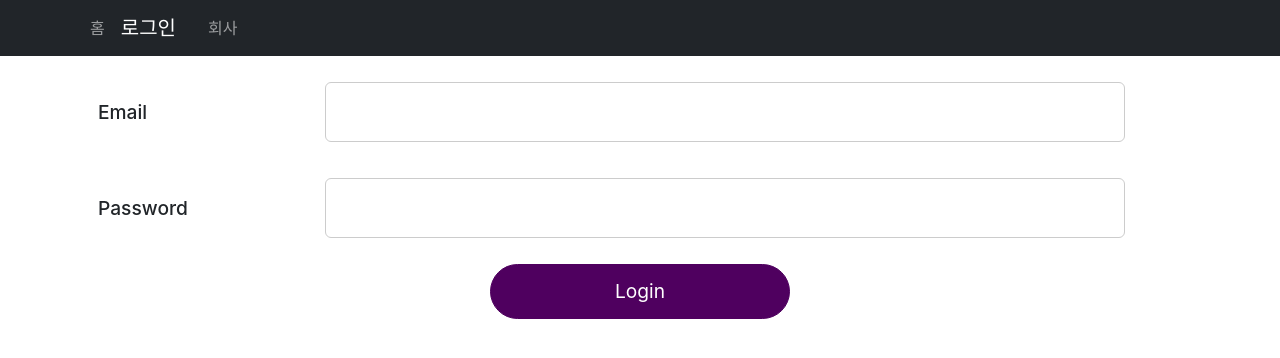
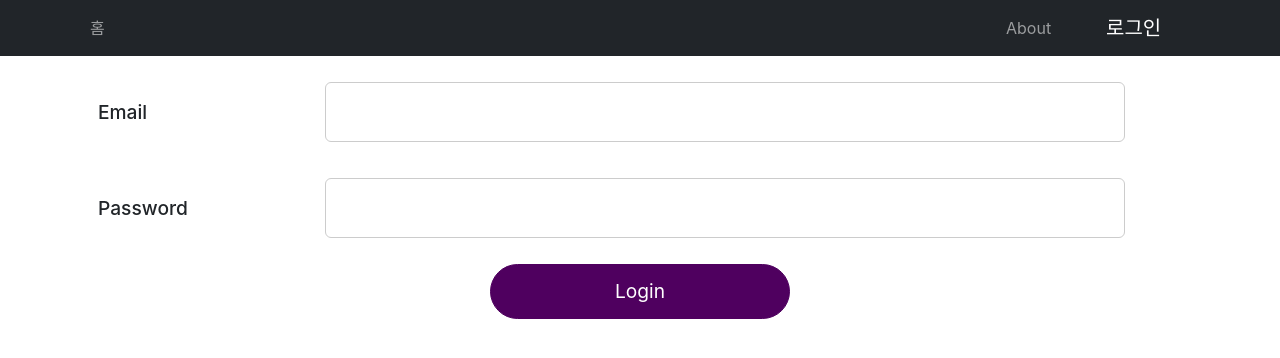
Before and after one commit to hwajj/react-practice-repository, a React (Create React App) app in the folder shop/: page /login in a window 1280 px wide. Shown: the top 358 px of the page. Built offline with nearby package versions, Linux system fonts and the light colour scheme.

Commit message:
Add module.css for login page

```diff
--- a/shop/src/components/pages/Navigation.js
+++ b/shop/src/components/pages/Navigation.js
@@ -1,6 +1,7 @@
 import React from 'react';
 import { Link, useLocation } from 'react-router-dom';
 import { Button, Navbar, Container, Nav } from 'react-bootstrap';
+import styles from './Navigation.module.css';
 
 function Navigation(props) {
   const currentRoute = useLocation().pathname;
@@ -8,41 +9,42 @@ function Navigation(props) {
   return (
     <div>
       <Navbar bg='dark' variant='dark'>
-        <Container>
-          <Nav className='me-auto'>
+        <Container style={{ display: 'block' }}>
+          <Nav className={`me-auto ${styles.navbars}`}>
+            <div className={`${styles.home}`}>
               <Link
-              className={
-                currentRoute.endsWith('/')
-                  ? 'nav-link navbar-brand'
-                  : 'nav-link'
-              }
+                style={{ margin: '0px' }}
+                className={`nav-link ${
+                  currentRoute.endsWith('/') ? 'navbar-brand' : ''
+                }`}
                 to='/'
               >
                 홈
               </Link>
+            </div>
+            <div className={`${styles.menu}`}>
               {/* <Link className='nav-link' to='/detail'>
               상세페이지
             </Link> */}
               <Link
-              className={
-                currentRoute.includes('login')
-                  ? 'nav-link navbar-brand'
-                  : 'nav-link'
-              }
+                style={{ margin: '0px' }}
+                className={`nav-link ${
+                  currentRoute.includes('about') ? 'navbar-brand' : ''
+                }`}
+                to='/about'
+              >
+                About
+              </Link>
+              <Link
+                style={{ margin: '0px' }}
+                className={`nav-link ${
+                  currentRoute.includes('login') ? 'navbar-brand' : ''
+                }`}
                 to='/login'
               >
                 로그인
               </Link>
-            <Link
-              className={
-                currentRoute.includes('about')
-                  ? 'nav-link navbar-brand'
-                  : 'nav-link'
-              }
-              to='/about'
-            >
-              회사
-            </Link>
+            </div>
             {/* <Nav.Link
               onClick={() => {
                 props.navigate(-1);
--- /dev/null
+++ b/shop/src/components/pages/Navigation.module.css
@@ -0,0 +1,22 @@
+.navbars {
+  display: flex;
+  flex-direction: row;
+  justify-content: space-between;
+  align-items: center;
+}
+
+.container {
+  display: block;
+}
+
+.menu {
+  display: flex;
+  flex-direction: row;
+  align-items: center;
+}
+
+.menu a {
+  display: block;
+  width: 100px;
+  margin: 0 30px;
+}
```
Lines whose indentation alone changed are shown as unchanged.
